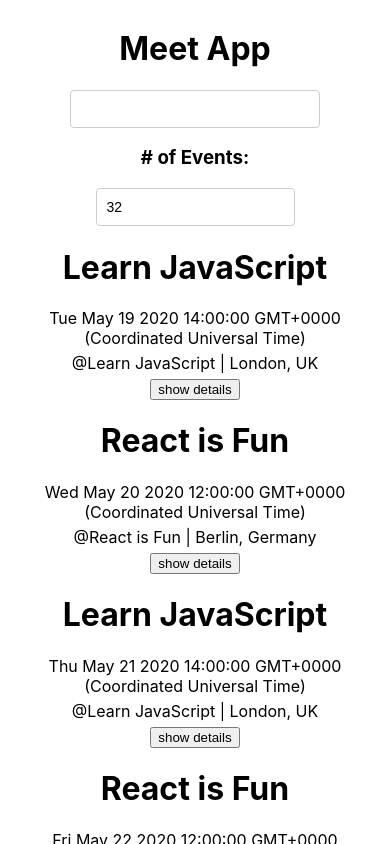
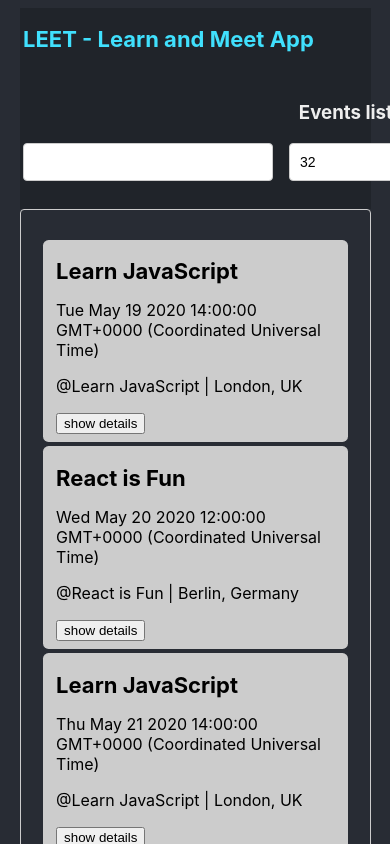
Before and after one commit to AfonsoRD/meet, a React (Create React App) app: page / in a window 390 px wide. Shown: the top 844 px of the page. Built offline with nearby package versions, Linux system fonts and the light colour scheme.

Commit message:
Add responsive CSS

```diff
--- a/src/App.css
+++ b/src/App.css
@@ -1,12 +1,49 @@
-@import url(https://fonts.googleapis.com/css?family=Roboto:500);
+:root {
+  /* change these top variables to change the theme! */
+  --top-bar-color: #20242A;
+  --primary-color: #40E0FD;
+  --bg-color: #282C34;
+}
+
+:root * {
+  box-sizing: border-box;
+}
+
+@import url('https://fonts.googleapis.com/css2?family=Zen+Dots&display=swap');
 
 .App {
+  width: 100%;
   text-align: center;
+  justify-content: space-between;
+  background-color: var(--bg-color);
   padding: 2% 5%;
 }
 
-.App * {
-  box-sizing: border-box;
+.top-bar {
+  display: flex;
+  padding: 1% 1%;
+  width: 100%;
+  flex-direction: row;
+  align-items: flex-start;
+  justify-content: space-around;
+  background-color: var(--top-bar-color);
+}
+
+.app-tittle {
+  display: flex;
+  color: var(--primary-color);
+}
+
+.city-search-field {
+  display: flex;
+  justify-content: center;
+  margin-top: 16px;
+  margin-bottom: 24px;
+  align-items: flex-end;
+}
+
+.event-num {
+  color: #eee;
 }
 
 ul {
@@ -14,8 +51,8 @@ ul {
   list-style: none;
 }
 
-p {
-  margin: 5px 0;
+input {
+  width: 120px;
 }
 
 .display-none {
@@ -45,10 +82,9 @@ input[type="number"] {
 .CitySearch {
   display: flex;
   flex-direction: column;
-  flex-basis: 300px;
-  max-width: 300px;
-  margin: auto;
+  margin-right: 16px;
   position: relative;
+  justify-content: flex-end;
 }
 
 .suggestions {
@@ -78,23 +114,46 @@ input[type="number"] {
   background-color: #bcdcdb;
 }
 
-.event {
+.events {
+  display: flex;
+  flex-direction: column;
   padding: 10px 10px 35px;
   margin-bottom: 10px;
   text-align: left;
   border: 1px solid #ccc;
   border-radius: 4px;
   position: relative;
+
+}
+
+.Event {
+  border: 1px solid var(--gray50);
+  border-radius: .35em;
+  background: var(--white-alpha);
+  margin: .25em .75em;
+  padding: .25em .85em .5em;
+  background-color: #ccc;
+  color: black;
+}
+
+.Event.expanded {
+  background: var(--heading-text);
+  color: black;
+  background-color: #fff;
+  box-shadow: 0 .2em hsla(0, 0%, 100%, 40%);
 }
 
 .details-btn {
-  position: absolute;
+  display: flex;
+  flex-direction: column;
   right: 5px;
   bottom: 5px;
   padding: 5px 8px;
-  border-radius: 4px;
   outline: none;
   cursor: pointer;
+  color: white;
+  background-color: #7a7876;
+  border-radius: 30px;
 }
 
 .name {
@@ -131,8 +190,9 @@ input[type="number"] {
 }
 
 .Alert {
-  position: fixed;
-  top: 20px;
+  display: flex;
+  flex-direction: column;
+  align-items: flex-end;
 }
 
 .data-vis-wrapper {
@@ -207,7 +267,18 @@ input[type="number"] {
   font-family: "Roboto";
 }
 
+label {
+  color: rgb(80, 80, 80);
+}
 
+label .num {
+  margin-left: 16px;
+}
+
+.alert-centered {
+  justify-content: center;
+  align-items: center;
+}
 
 @media only screen and (min-width: 992px) {
   .data-vis-wrapper {
@@ -221,3 +292,16 @@ input[type="number"] {
     margin: 0 auto;
   }
 }
+
+@media all and (max-width: 500px) {
+  .top-bar {
+    flex-direction: column;
+    align-items: flex-start;
+  }
+
+
+  h1 {
+    font-size: 22px;
+  }
+
+}
--- a/src/App.js
+++ b/src/App.js
@@ -73,7 +73,9 @@ class App extends Component {
   render() {
     return (
       <div className='App'>
-        <h1>Meet App</h1>
+        <div class='top-bar'>
+          <h1 class='app-tittle'>LEET - Learn and Meet App</h1>
+          <div class='city-search-field'>
             <CitySearch
               locations={this.state.locations}
               updateEvents={this.updateEvents}
@@ -82,7 +84,11 @@ class App extends Component {
               eventCount={this.state.eventCount}
               updateEvents={this.updateEvents}
             />
+          </div>
+        </div>
+        <div class='events'>
           <EventList events={this.state.events} />
+        </div>
       </div>
     );
   }
--- a/src/Event.js
+++ b/src/Event.js
@@ -12,14 +12,12 @@ class Event extends Component {
     const { collapsed } = this.state;
 
     return (
-      <div>
+      <div className={`Event ${this.state.collapsed ? '' : 'expanded'}`}>
         <h1 className='summary'>{event.summary}</h1>
         <p className='event-start'>
           {new Date(event.start.dateTime).toString()}
         </p>
-        <p className='event-location'>
-          {`@${event.summary} | ${event.location}`}
-        </p>
+        <p className='location'>{`@${event.summary} | ${event.location}`}</p>
 
         {!collapsed && (
           <>
--- a/src/NumberOfEvents.js
+++ b/src/NumberOfEvents.js
@@ -16,7 +16,7 @@ class NumberOfEvents extends Component {
     const { num } = this.state;
     return (
       <div className='NumverOfEvents'>
-        <h3># of Events:</h3>
+        <h3 class='event-num'>Events list:</h3>
         <input
           className='num-input'
           type='number'
```
Also changed, not shown: 6 other files (tests, documents, lock files or other folders). Lines whose indentation alone changed are shown as unchanged.
